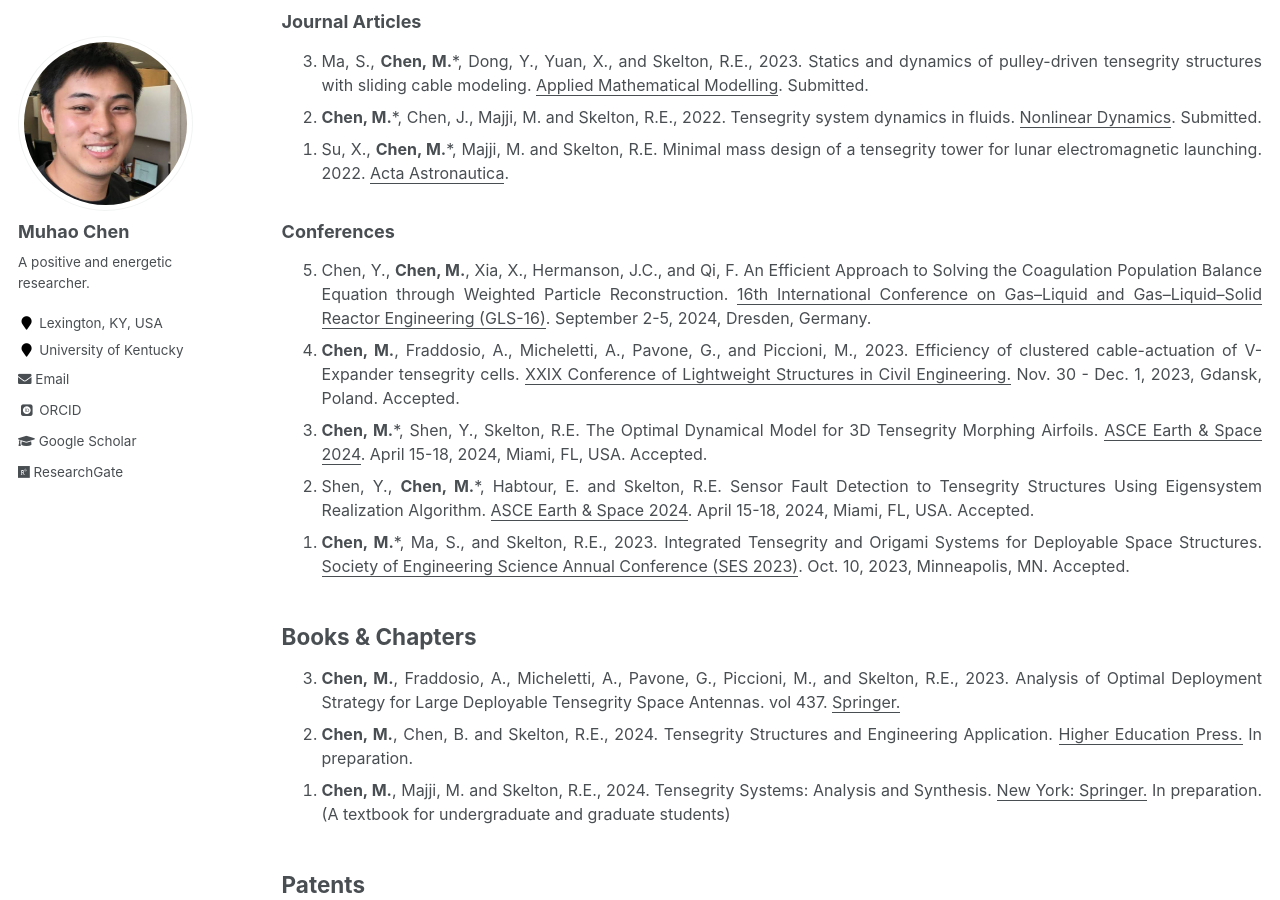
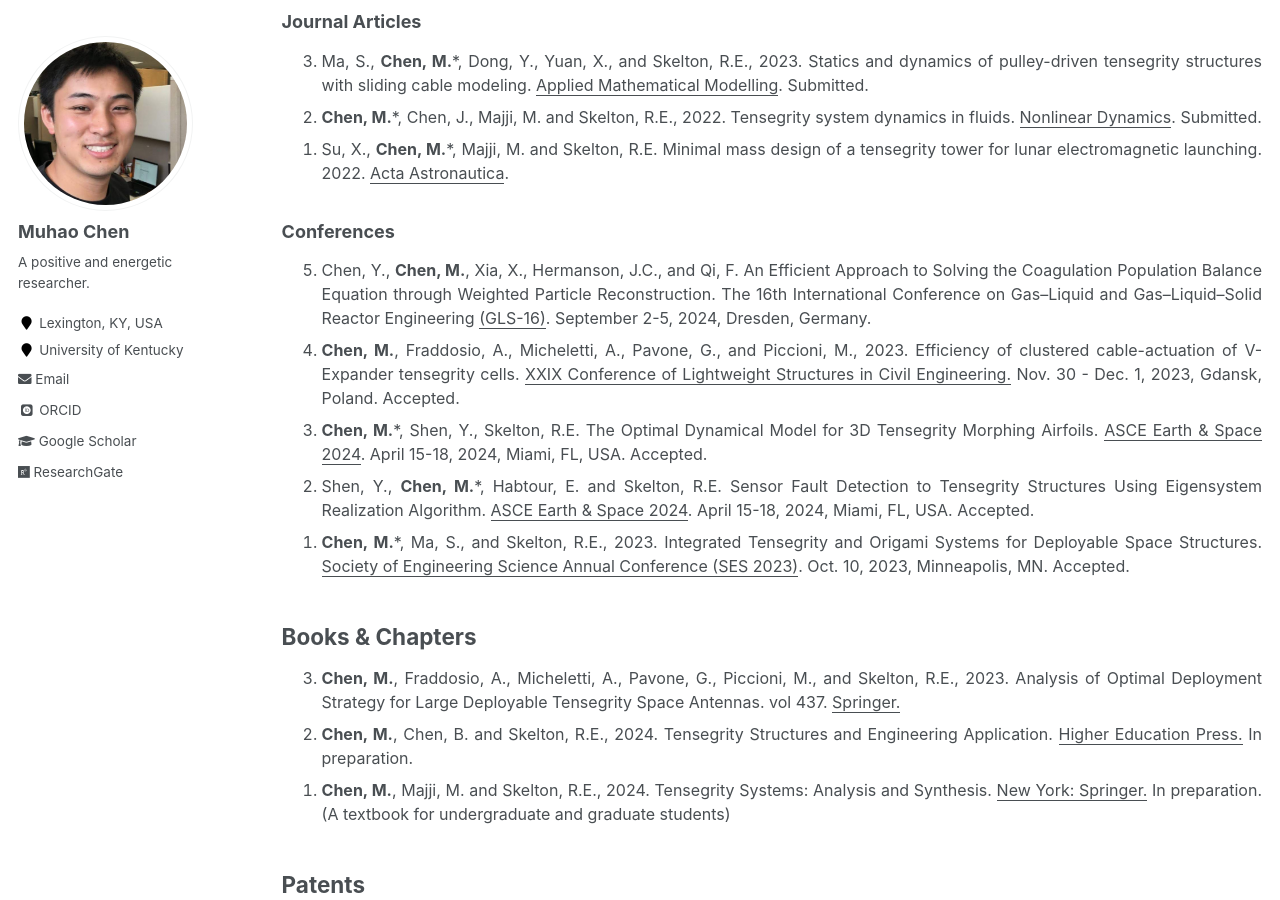
Before and after one commit to Muhao-Chen/muhao-chen.github.io, a Jekyll site: the page built from _pages/publication.md, in a window 1280 px wide and 900 px high, scrolled down 2963 px. Built offline with Jekyll 4.4.1, drawn with Linux system fonts in a browser that asks for light colours; some web fonts are replaced.

Commit message:
Update publication.md

```diff
--- a/_pages/publication.md
+++ b/_pages/publication.md
@@ -86,7 +86,7 @@ toc: true
 ### Conferences
 <font size=3>
 <ol reversed>
-<li> Chen, Y., <strong>Chen, M.</strong>, Xia, X., Hermanson, J.C., and Qi, F. An Efficient Approach to Solving the Coagulation Population Balance Equation through Weighted Particle Reconstruction. <u>16th International Conference on Gas–Liquid and Gas–Liquid–Solid Reactor Engineering (GLS-16)</u>. September 2-5, 2024, Dresden, Germany. </li>
+<li> Chen, Y., <strong>Chen, M.</strong>, Xia, X., Hermanson, J.C., and Qi, F. An Efficient Approach to Solving the Coagulation Population Balance Equation through Weighted Particle Reconstruction. The 16th International Conference on Gas–Liquid and Gas–Liquid–Solid Reactor Engineering <u>(GLS-16)</u>. September 2-5, 2024, Dresden, Germany. </li>
 <li><strong>Chen, M.</strong>, Fraddosio, A., Micheletti, A., Pavone, G., and Piccioni, M., 2023. Efficiency of clustered cable-actuation of V-Expander tensegrity cells. <u>XXIX Conference of Lightweight Structures in Civil Engineering.</u> Nov. 30 - Dec. 1, 2023, Gdansk, Poland. Accepted.</li>
 <li><strong>Chen, M.</strong>*, Shen, Y., Skelton, R.E. The Optimal Dynamical Model for 3D Tensegrity Morphing Airfoils. <u>ASCE Earth & Space 2024</u>. April 15-18, 2024, Miami, FL, USA. Accepted.</li>
 <li>Shen, Y., <strong>Chen, M.</strong>*, Habtour, E. and Skelton, R.E. Sensor Fault Detection to Tensegrity Structures Using Eigensystem Realization Algorithm. <u>ASCE Earth & Space 2024</u>.  April 15-18, 2024, Miami, FL, USA. Accepted.</li>
```
